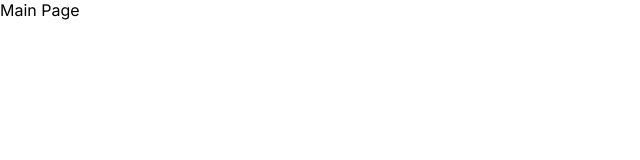
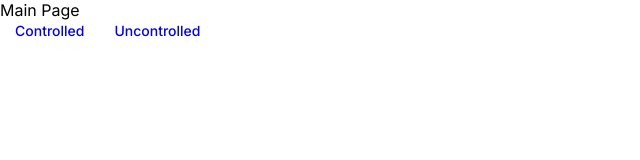
Before and after one commit to PaHaNchickT/REACT2024Q3, a React (Vite) app: page / in a window 1280 px wide. Shown: the top 160 px of the page, without its empty margins (0-640 px from the left). Built offline with nearby package versions, Linux system fonts and the light colour scheme.

Commit message:
feat: implement routing buttons

```diff
--- /dev/null
+++ b/src/app.tsx
@@ -0,0 +1,11 @@
+import { Link } from 'react-router-dom'
+
+export function App() {
+  return (
+    <>
+      <p>Main Page</p>
+      <Link to="/controlled">Controlled</Link>
+      <Link to="/uncontrolled">Uncontrolled</Link>
+    </>
+  )
+}
```
Also changed, not shown: src/main.tsx (+6 -3 lines).
